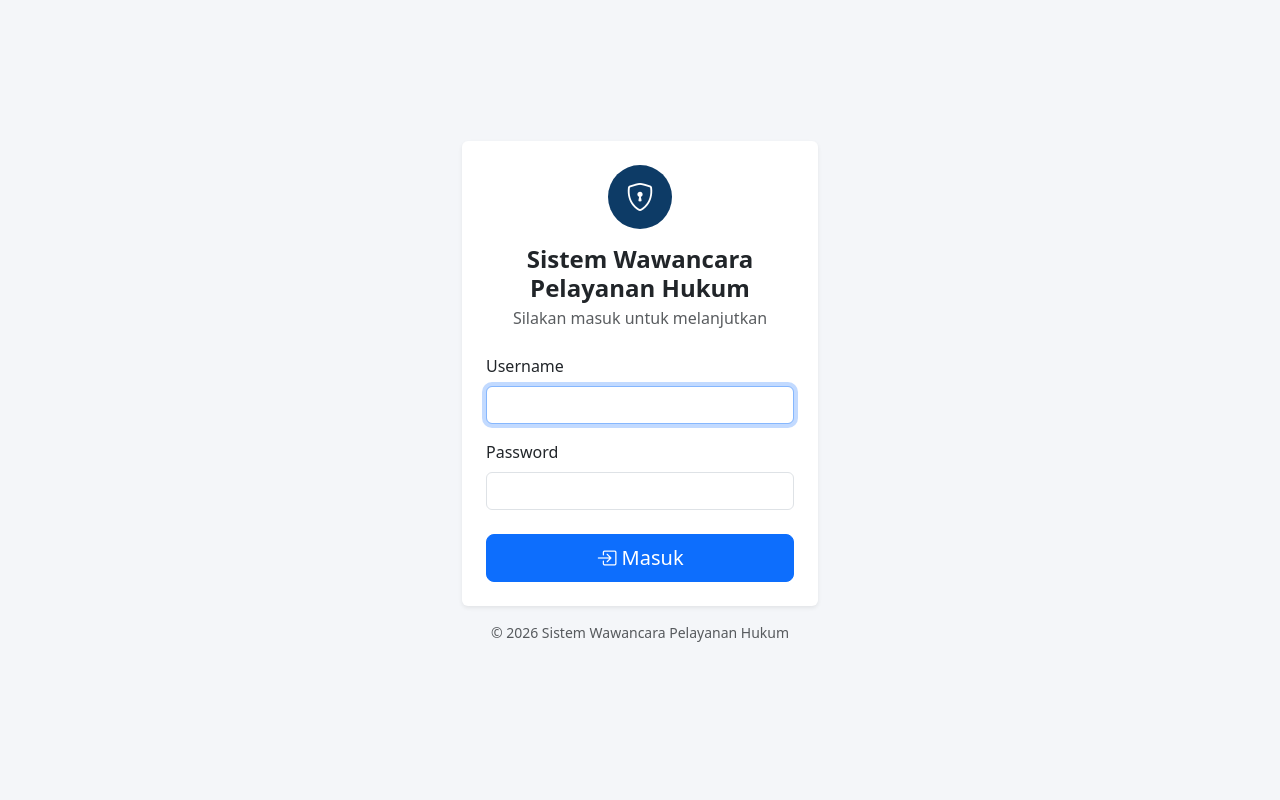
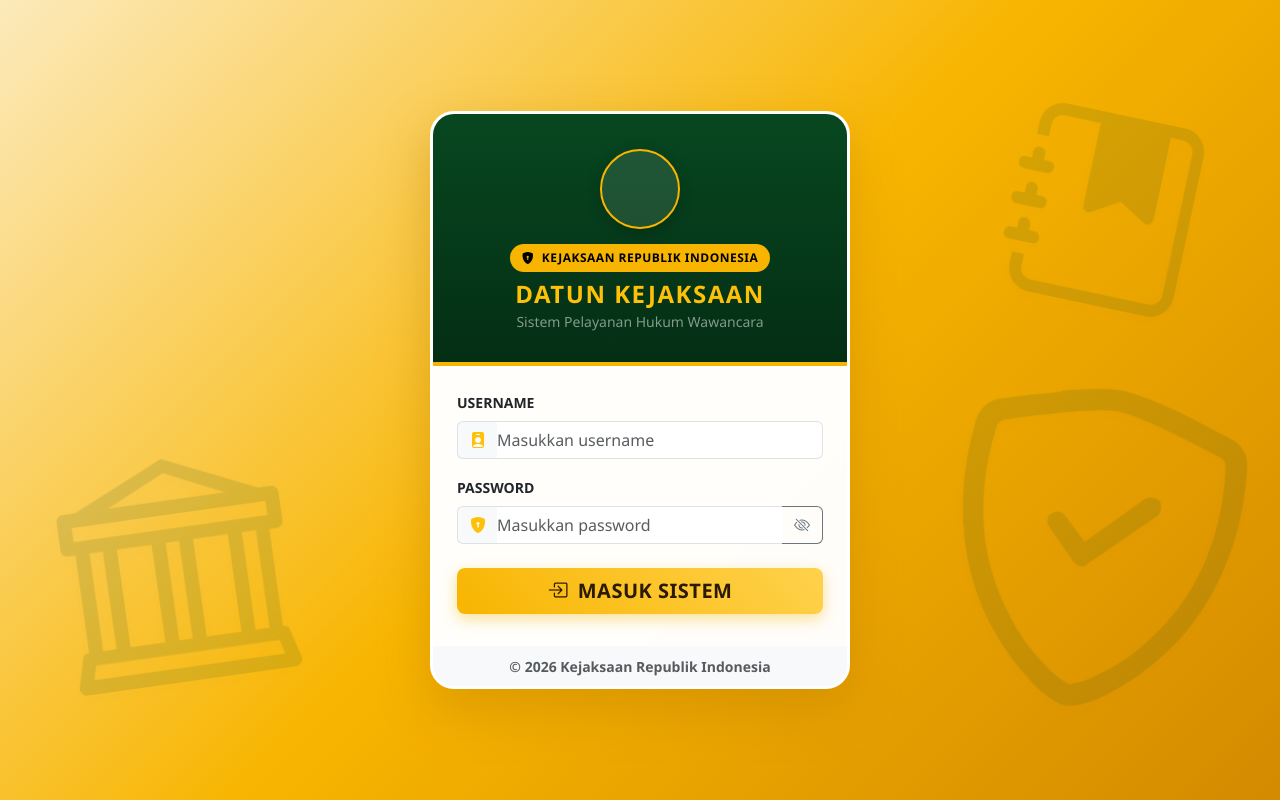
Before and after one commit to aqilm6372-dotcom/sistem-wawancara-pelayanan-hukum, a Flask app: page /login in a window 1280 px wide. Run offline with Flask 3, Linux system fonts and the light colour scheme; some libraries are stand-ins or nearby versions.

Commit message:
Update login.html

```diff
--- a/templates/login.html
+++ b/templates/login.html
@@ -3,102 +3,248 @@
 <head>
   <meta charset="UTF-8">
   <meta name="viewport" content="width=device-width, initial-scale=1.0">
-  <title>Login - Sistem Wawancara Pelayanan Hukum</title>
+  <title>Login - Pelayanan Hukum Datun Kejaksaan</title>
 
-  <link
-    href="https://cdn.jsdelivr.net/npm/bootstrap@5.3.3/dist/css/bootstrap.min.css"
-    rel="stylesheet"
-  >
-  <link
-    rel="stylesheet"
-    href="https://cdn.jsdelivr.net/npm/bootstrap-icons@1.11.3/font/bootstrap-icons.css"
-  >
+  <!-- Bootstrap 5 & Icons -->
+  <link href="https://cdn.jsdelivr.net/npm/bootstrap@5.3.3/dist/css/bootstrap.min.css" rel="stylesheet">
+  <link rel="stylesheet" href="https://cdn.jsdelivr.net/npm/bootstrap-icons@1.11.3/font/bootstrap-icons.css">
 
   <style>
+    :root {
+      /* Skema Warna Utama Datun Kejaksaan */
+      --datun-gold-primary: #f8b500;
+      --datun-gold-dark: #b87b00;
+      --datun-gold-light: #fff3c4;
+      --datun-green-primary: #074720;
+      --datun-green-dark: #042e14;
+      --bg-gradient: linear-gradient(135deg, #fceabb 0%, #f8b500 50%, #d48a00 100%);
+    }
+
     body {
-      background-color: #f4f6f9;
+      background: var(--bg-gradient);
       min-height: 100vh;
       display: flex;
       align-items: center;
+      justify-content: center;
+      font-family: 'Segoe UI', Tahoma, Geneva, Verdana, sans-serif;
+      position: relative;
+      overflow-x: hidden;
     }
-    .login-icon {
-      width: 64px;
-      height: 64px;
+
+    /* ========================================================
+       ELEMENTS / ORNAMENS BACKGROUND (DI BELAKANG KARTU/BORDER)
+       ======================================================== */
+    .bg-ornament-container {
+      position: absolute;
+      width: 100%;
+      height: 100%;
+      top: 0;
+      left: 0;
+      overflow: hidden;
+      pointer-events: none;
+      z-index: 1; /* Di belakang card (z-index card = 10) */
+    }
+
+    .ornament-icon {
+      position: absolute;
+      color: var(--datun-green-primary);
+      opacity: 0.12; /* Halus agar tidak mengganggu mata */
+      filter: drop-shadow(0 4px 8px rgba(0,0,0,0.1));
+    }
+
+    /* Posisi Aksen Ornamen Hukum */
+    .ornament-1 { top: 5%; left: 3%; font-size: 16rem; transform: rotate(-15deg); } /* Timbangan Kiri Atas */
+    .ornament-2 { bottom: 2%; right: 2%; font-size: 20rem; transform: rotate(10deg); } /* Perisai Kanan Bawah */
+    .ornament-3 { bottom: 8%; left: 5%; font-size: 14rem; transform: rotate(-8deg); } /* Gedung Kiri Bawah */
+    .ornament-4 { top: 8%; right: 6%; font-size: 12rem; transform: rotate(12deg); } /* Buku Hukum Kanan Atas */
+
+    /* KARTU LOGIN UTAMA */
+    .login-card {
+      background: rgba(255, 255, 255, 0.98);
+      backdrop-filter: blur(16px);
+      border: 3px solid #ffffff;
+      border-radius: 24px;
+      box-shadow: 0 20px 50px rgba(184, 123, 0, 0.4);
+      overflow: hidden;
+      max-width: 420px;
+      width: 100%;
+      position: relative;
+      z-index: 10; /* Berada di atas ornamen background */
+    }
+
+    .card-header-datun {
+      background: linear-gradient(180deg, var(--datun-green-primary) 0%, var(--datun-green-dark) 100%);
+      border-bottom: 4px solid var(--datun-gold-primary);
+      padding: 2.2rem 1.5rem 1.8rem 1.5rem;
+      text-align: center;
+      color: white;
+      position: relative;
+    }
+
+    .logo-emblem {
+      width: 80px;
+      height: 80px;
+      background: rgba(255, 255, 255, 0.1);
+      border: 2px solid var(--datun-gold-primary);
       border-radius: 50%;
-      background-color: #0d3b66;
-      color: #ffffff;
       display: flex;
       align-items: center;
       justify-content: center;
-      font-size: 28px;
-      margin: 0 auto 1rem auto;
+      margin: 0 auto 15px auto;
+      box-shadow: 0 4px 15px rgba(0,0,0,0.2);
+    }
+
+    .badge-kejaksaan {
+      background-color: var(--datun-gold-primary);
+      color: #000;
+      font-weight: 800;
+      font-size: 0.75rem;
+      padding: 5px 12px;
+      border-radius: 20px;
+      letter-spacing: 0.5px;
+    }
+
+    /* Tombol & Input Style */
+    .btn-datun {
+      background: linear-gradient(45deg, #f8b500, #ffd24d);
+      color: #2b1a00;
+      font-weight: 800;
+      border: none;
+      letter-spacing: 0.5px;
+      transition: all 0.3s ease;
+      box-shadow: 0 5px 15px rgba(248, 181, 0, 0.4);
+    }
+
+    .btn-datun:hover {
+      background: linear-gradient(45deg, #e09b00, #f8b500);
+      color: #000;
+      transform: translateY(-2px);
+      box-shadow: 0 8px 22px rgba(224, 155, 0, 0.5);
+    }
+
+    .form-control:focus {
+      border-color: var(--datun-gold-primary);
+      box-shadow: 0 0 0 0.25rem rgba(248, 181, 0, 0.3);
     }
   </style>
 </head>
 <body>
 
-  <div class="container">
+  <!-- LAYER ELEMEN & AKSEN HUKUM DI BELAKANG BORDER/KARTU -->
+  <div class="bg-ornament-container">
+    <i class="bi bi-scale-balanced ornament-icon ornament-1"></i>
+    <i class="bi bi-shield-check ornament-icon ornament-2"></i>
+    <i class="bi bi-bank ornament-icon ornament-3"></i>
+    <i class="bi bi-journal-bookmark-fill ornament-icon ornament-4"></i>
+  </div>
+
+  <div class="container py-4 position-relative" style="z-index: 10;">
     <div class="row justify-content-center">
-      <div class="col-lg-4 col-md-6 col-sm-8">
+      <div class="col-12 d-flex justify-content-center">
 
-        <div class="card shadow-sm border-0">
+        <!-- CARD LOGIN -->
+        <div class="login-card">
+
+          <!-- Header Card -->
+          <div class="card-header-datun">
+            <!-- Emblem Logo Timbangan Resmi -->
+            <div class="logo-emblem">
+              <i class="bi bi-scale-balanced text-warning display-5"></i>
+            </div>
+
+            <span class="badge-kejaksaan mb-2 d-inline-block">
+              <i class="bi bi-shield-lock-fill me-1"></i> KEJAKSAAN REPUBLIK INDONESIA
+            </span>
+
+            <h4 class="fw-bold mb-0 text-warning" style="letter-spacing: 1.5px;">DATUN KEJAKSAAN</h4>
+            <small class="text-white-50">Sistem Pelayanan Hukum Wawancara</small>
+          </div>
+
+          <!-- Body Form Login -->
           <div class="card-body p-4">
 
-            <div class="login-icon">
-              <i class="bi bi-shield-lock"></i>
-            </div>
-
-            <h4 class="text-center fw-bold mb-1">Sistem Wawancara Pelayanan Hukum</h4>
-            <p class="text-center text-muted mb-4">Silakan masuk untuk melanjutkan</p>
-
             {% if error %}
-            <div class="alert alert-danger py-2" role="alert">
-              {{ error }}
+            <div class="alert alert-danger py-2 small d-flex align-items-center rounded-3 mb-3" role="alert">
+              <i class="bi bi-exclamation-triangle-fill me-2 fs-5"></i>
+              <div>{{ error }}</div>
             </div>
             {% endif %}
 
-            <form method="POST" action="{{ url_for('login') }}">
+            <form method="POST" action="{{ url_for('login') }}" id="loginForm">
+
+              <!-- Input Username -->
               <div class="mb-3">
-                <label for="username" class="form-label">Username</label>
+                <label for="username" class="form-label fw-bold text-dark small">USERNAME</label>
+                <div class="input-group">
+                  <span class="input-group-text bg-light border-end-0"><i class="bi bi-person-badge-fill text-warning"></i></span>
                   <input
                     type="text"
-                  class="form-control"
+                    class="form-control border-start-0 ps-0"
                     id="username"
                     name="username"
+                    placeholder="Masukkan username"
                     required
-                  autofocus
+                    autocomplete="off"
                   >
                 </div>
+              </div>
 
+              <!-- Input Password -->
               <div class="mb-4">
-                <label for="password" class="form-label">Password</label>
+                <label for="password" class="form-label fw-bold text-dark small">PASSWORD</label>
+                <div class="input-group">
+                  <span class="input-group-text bg-light border-end-0"><i class="bi bi-shield-lock-fill text-warning"></i></span>
                   <input
                     type="password"
-                  class="form-control"
+                    class="form-control border-start-0 border-end-0 ps-0"
                     id="password"
                     name="password"
+                    placeholder="Masukkan password"
                     required
                   >
+                  <button class="btn btn-outline-secondary border-start-0" type="button" id="togglePassword">
+                    <i class="bi bi-eye-slash" id="toggleIcon"></i>
+                  </button>
+                </div>
               </div>
 
-              <div class="d-grid">
-                <button type="submit" class="btn btn-primary btn-lg">
-                  <i class="bi bi-box-arrow-in-right"></i> Masuk
+              <!-- Tombol Submit -->
+              <div class="d-grid mb-2">
+                <button type="submit" class="btn btn-datun btn-lg py-2">
+                  <i class="bi bi-box-arrow-in-right me-1"></i> MASUK SISTEM
                 </button>
               </div>
+
             </form>
 
           </div>
+
+          <div class="card-footer text-center bg-light py-2 border-0">
+            <small class="text-muted fw-semibold">&copy; 2026 Kejaksaan Republik Indonesia</small>
           </div>
-
-        <p class="text-center text-muted small mt-3">
-          &copy; 2026 Sistem Wawancara Pelayanan Hukum
-        </p>
+        </div>
 
       </div>
     </div>
   </div>
 
   <script src="https://cdn.jsdelivr.net/npm/bootstrap@5.3.3/dist/js/bootstrap.bundle.min.js"></script>
+
+  <script>
+    const passwordInput = document.getElementById('password');
+    const togglePasswordBtn = document.getElementById('togglePassword');
+    const toggleIcon = document.getElementById('toggleIcon');
+
+    // Toggle Intip Password
+    togglePasswordBtn.addEventListener('click', () => {
+      if (passwordInput.type === 'password') {
+        passwordInput.type = 'text';
+        toggleIcon.classList.replace('bi-eye-slash', 'bi-eye');
+      } else {
+        passwordInput.type = 'password';
+        toggleIcon.classList.replace('bi-eye', 'bi-eye-slash');
+      }
+    });
+  </script>
 </body>
 </html>
```
Lines whose indentation alone changed are shown as unchanged.
